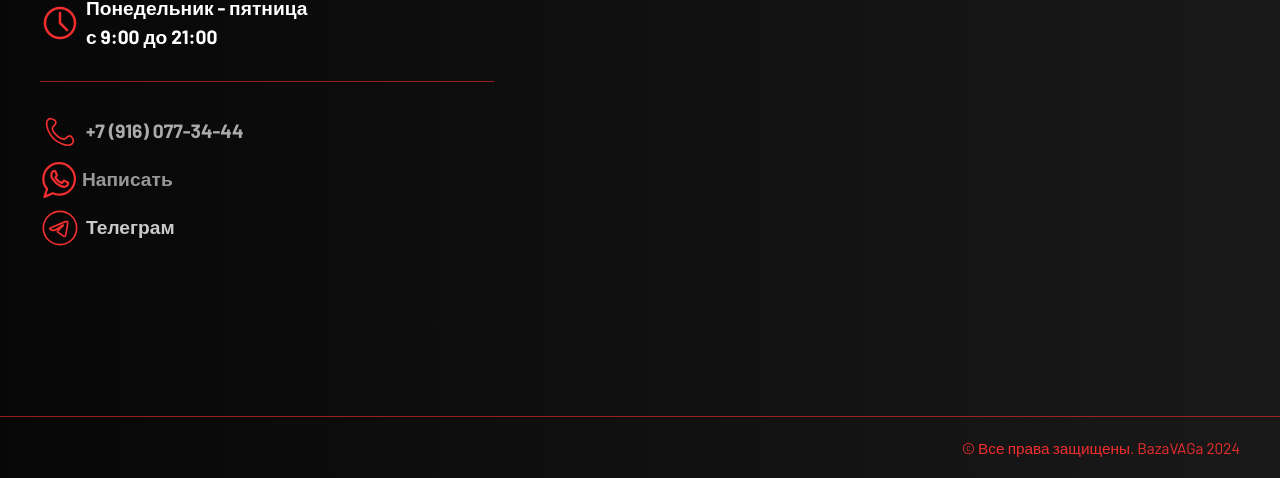
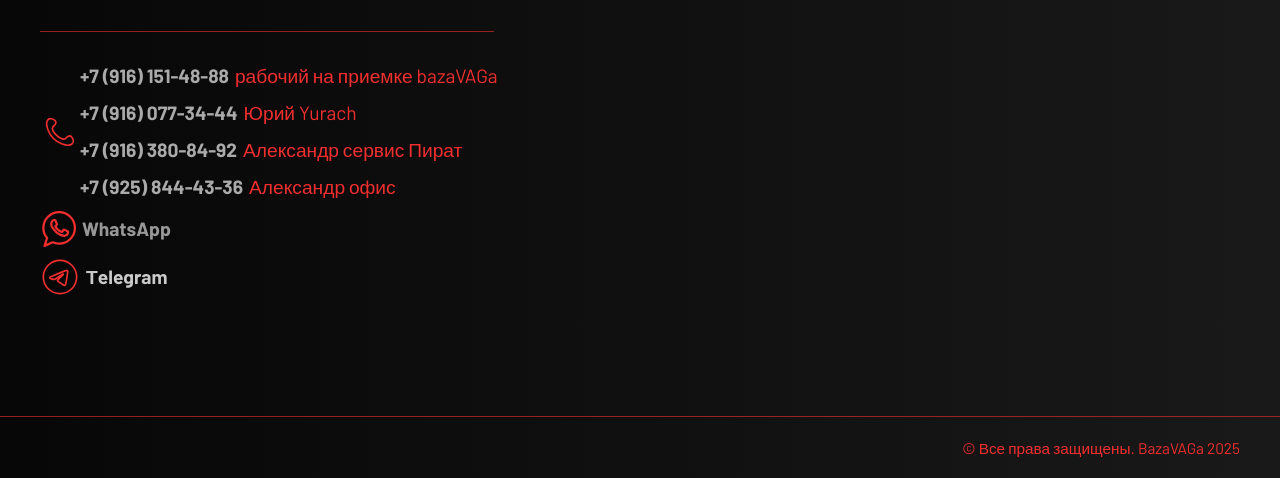
Before and after one commit to Sm1l/BazaVAGa2, a React (Vite) app: page / in a window 1280 px wide. Shown: the part 2977-3455 px from the top of the page. Built offline with nearby package versions, Linux system fonts and the light colour scheme.

Commit message:
new phone numbers

```diff
--- a/src/components/BurgerMenu/BurgerMenu.tsx
+++ b/src/components/BurgerMenu/BurgerMenu.tsx
@@ -1,5 +1,6 @@
 import React from "react";
 
+import { MAIN_TEL } from "../../data/constants";
 import styles from "./BurgerMenu.module.scss";
 
 interface BurgerMenuProps {
@@ -43,10 +44,10 @@ const BurgerMenu: React.FC<BurgerMenuProps> = ({ menuIsActive, setMenuIsActive }
           <h3>Контакты</h3>
           <div className={styles.contacts}>
             <p>БазаВАГа</p>
-            <a className={styles.link} href="tel:+79160773444">
-              <p>+7 (916) 077-34-44</p>
+            <a className={styles.link} href="tel:+79161514888">
+              <p>{MAIN_TEL}</p>
             </a>
-            <a className={styles.link} href="https://wa.me/+79160773444" target="_blank">
+            <a className={styles.link} href="https://wa.me/+79161514888" target="_blank">
               <p>WhatsApp</p>
             </a>
             <a className={styles.link} href="https://t.me/bazaVAGa" target="_blank">
--- a/src/components/Call/Call.tsx
+++ b/src/components/Call/Call.tsx
@@ -1,7 +1,8 @@
 import React from "react";
 
+import { MAIN_TEL } from "../../data/constants";
+import { Title } from "../Title";
 import styles from "./Call.module.scss";
-import { Title } from "../Title";
 
 interface CallProps {}
 
@@ -15,10 +16,10 @@ const Call: React.FC<CallProps> = () => {
           <br /> Просто позвоните нам!
         </p>
       </div>
-      <a href="tel:+79160773444" className={styles.button}>
+      <a href="tel:+79161514888" className={styles.button}>
         Позвонить!
         <br />
-        +7 (916) 077-34-44
+        {MAIN_TEL}
       </a>
     </section>
   );
--- a/src/components/Contacts/Contacts.module.scss
+++ b/src/components/Contacts/Contacts.module.scss
@@ -22,6 +22,23 @@
 }
 
 .watsapp {
+}
+
+.outsidePhonesContainer {
+  display: flex;
+  align-items: center;
+  justify-content: flex-start;
+}
+
+.insidePhonesContainer {
+  display: flex;
+  flex-direction: column;
+  gap: 8px;
+  align-items: flex-start;
+}
+
+.name {
+  color: var(--colorRed);
 }
 
 .imgContainer,
@@ -84,6 +101,16 @@
   display: flex;
   align-items: center;
   gap: 6px;
+  flex: 1 auto auto;
+}
+
+.imgContainerActive {
+  display: flex;
+  flex-direction: column;
+  align-items: start;
+
+  flex-shrink: 0;
+  min-width: 123px;
 }
 
 .mapContainer {
--- a/src/components/Contacts/Contacts.tsx
+++ b/src/components/Contacts/Contacts.tsx
@@ -3,13 +3,14 @@ import React from "react";
 
 import imgAddress from "../../assets/images/contacts/address.svg";
 import imgCall from "../../assets/images/contacts/call.svg";
+import imgTelegram from "../../assets/images/contacts/telegram.svg";
 import imgTime from "../../assets/images/contacts/time.svg";
 import imgWhatsapp from "../../assets/images/contacts/whatsapp.svg";
-import imgTelegram from "../../assets/images/contacts/telegram.svg";
 
 import { Title } from "../Title";
 import { YMap } from "../YMap";
 
+import { ALEX_TEL, MAIN_TEL, PIRAT_TEL, YURACH_TEL } from "../../data/constants";
 import styles from "./Contacts.module.scss";
 
 interface ContactsProps {}
@@ -33,8 +34,22 @@ const Contacts: React.FC<ContactsProps> = () => {
             </div>
           </div>
           <div className={styles.contTwo}>
+            <div className={styles.outsidePhonesContainer}>
+              <img src={imgCall} alt="phone" className={styles.img} />
+              <div className={styles.insidePhonesContainer}>
                 <div className={styles.itemContainer}>
-              <img src={imgCall} alt="phone" className={styles.img} />
+                  <motion.a
+                    initial={{ opacity: 0.5 }}
+                    animate={{ opacity: 1 }}
+                    transition={{ duration: 1, repeat: Infinity, repeatType: "reverse" }}
+                    href="tel:+79161514888"
+                    className={styles.imgContainerActive}
+                  >
+                    {MAIN_TEL}
+                  </motion.a>
+                  <p className={styles.name}>рабочий на приемке bazaVAGa</p>
+                </div>
+                <div className={styles.itemContainer}>
                   <motion.a
                     initial={{ opacity: 0.5 }}
                     animate={{ opacity: 1 }}
@@ -42,8 +57,35 @@ const Contacts: React.FC<ContactsProps> = () => {
                     href="tel:+79160773444"
                     className={styles.imgContainerActive}
                   >
-                +7 (916) 077-34-44
+                    {YURACH_TEL}
                   </motion.a>
+                  <p className={styles.name}>Юрий Yurach</p>
+                </div>
+                <div className={styles.itemContainer}>
+                  <motion.a
+                    initial={{ opacity: 0.5 }}
+                    animate={{ opacity: 1 }}
+                    transition={{ duration: 1, repeat: Infinity, repeatType: "reverse" }}
+                    href="tel:+79163808492"
+                    className={styles.imgContainerActive}
+                  >
+                    {PIRAT_TEL}
+                  </motion.a>
+                  <p className={styles.name}>Александр сервис Пират</p>
+                </div>
+                <div className={styles.itemContainer}>
+                  <motion.a
+                    initial={{ opacity: 0.5 }}
+                    animate={{ opacity: 1 }}
+                    transition={{ duration: 1, repeat: Infinity, repeatType: "reverse" }}
+                    href="tel:+79258444336"
+                    className={styles.imgContainerActive}
+                  >
+                    {ALEX_TEL}
+                  </motion.a>
+                  <p className={styles.name}>Александр офис</p>
+                </div>
+              </div>
             </div>
             <div className={styles.itemContainer}>
               <img src={imgWhatsapp} alt="whatsapp" className={styles.imgW} />
@@ -51,11 +93,11 @@ const Contacts: React.FC<ContactsProps> = () => {
                 initial={{ opacity: 0.5 }}
                 animate={{ opacity: 1 }}
                 transition={{ duration: 1, delay: 0.3, repeat: Infinity, repeatType: "reverse" }}
-                href="https://wa.me/+79160773444"
+                href="https://wa.me/+79161514888"
                 className={styles.imgContainerActive}
                 target="_blank"
               >
-                Написать
+                WhatsApp
               </motion.a>
             </div>
             <div className={styles.itemContainer}>
@@ -68,7 +110,7 @@ const Contacts: React.FC<ContactsProps> = () => {
                 className={styles.imgContainerActive}
                 target="_blank"
               >
-                Телеграм
+                Тelegram
               </motion.a>
             </div>
           </div>
--- a/src/components/Footer/Footer.tsx
+++ b/src/components/Footer/Footer.tsx
@@ -8,7 +8,7 @@ const Footer: React.FC<FooterProps> = () => {
   return (
     <footer className={styles.footer}>
       <div className={styles.footerContainer}>
-        <p>© Все права защищены. BazaVAGa 2024</p>
+        <p>© Все права защищены. BazaVAGa 2025</p>
       </div>
     </footer>
   );
--- /dev/null
+++ b/src/data/constants.ts
@@ -0,0 +1,4 @@
+export const MAIN_TEL = "+7 (916) 151-48-88";
+export const YURACH_TEL = "+7 (916) 077-34-44";
+export const PIRAT_TEL = "+7 (916) 380-84-92";
+export const ALEX_TEL = "+7 (925) 844-43-36";
```
Lines whose indentation alone changed are shown as unchanged.
